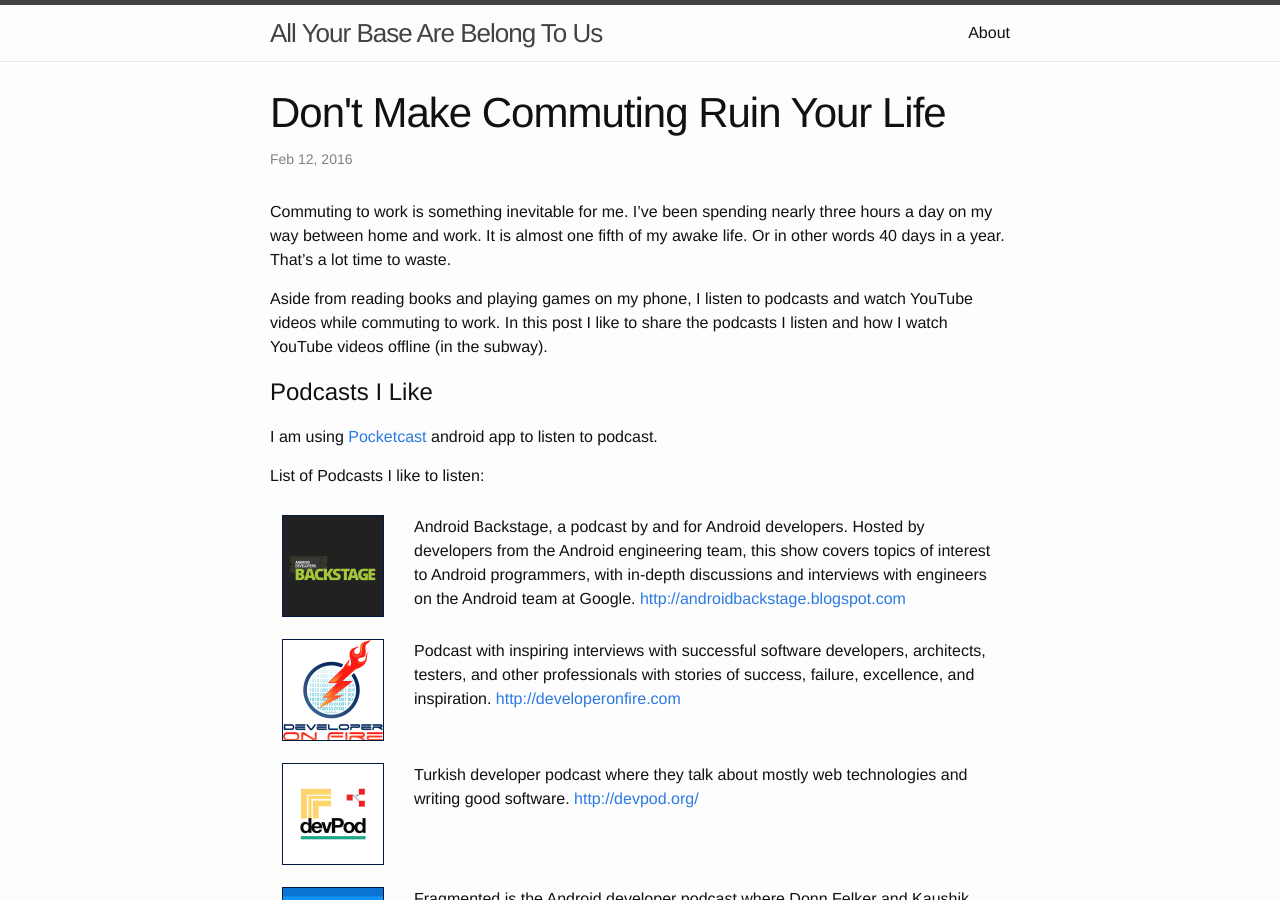
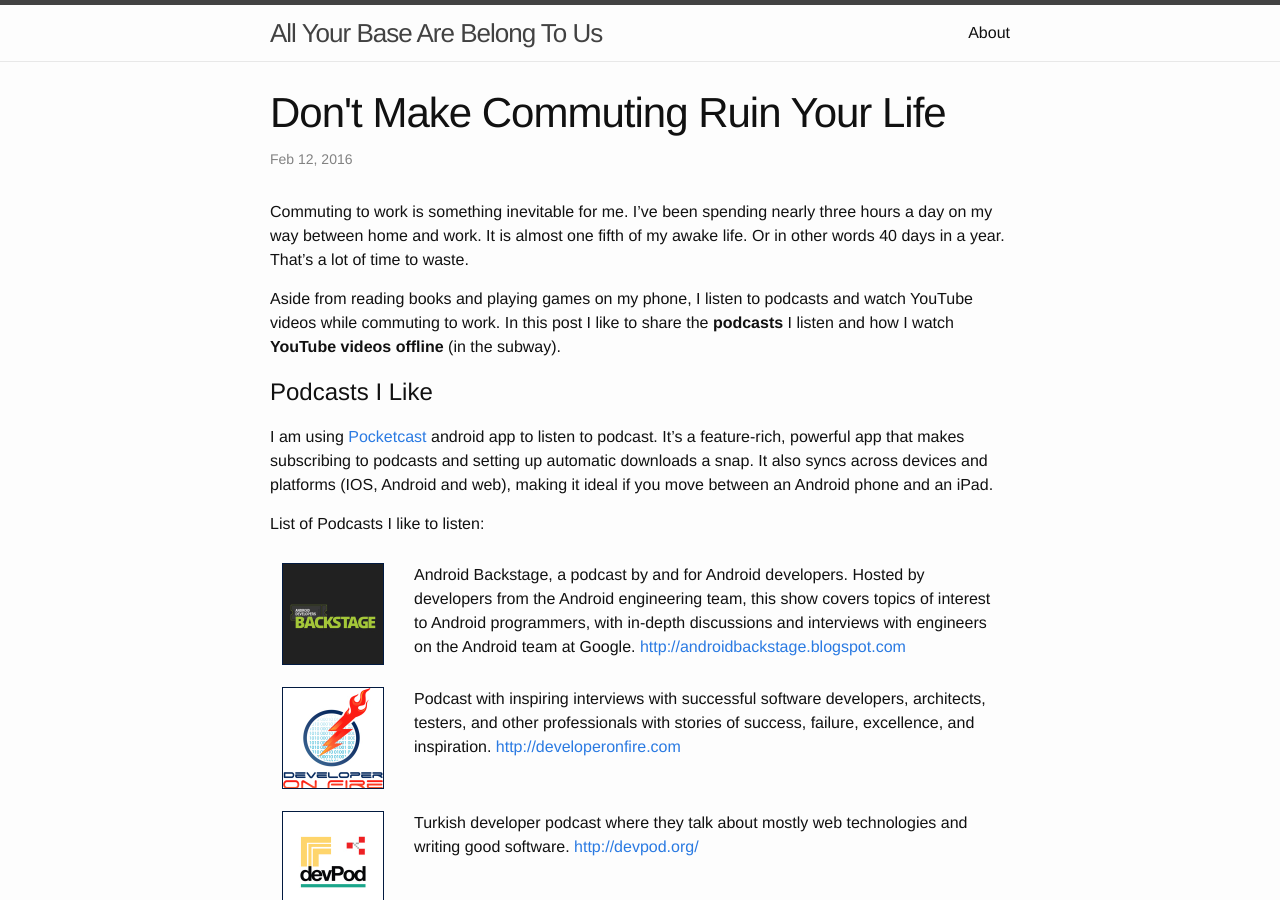
Before and after one commit to ilkinulas/ilkinulas.github.io, a Jekyll site: the page built from _posts/2016-02-12-dont-make-commuting-ruin-your-life.markdown, in a window 1280 px wide and 900 px high. Built offline with Jekyll 4.4.1, drawn with Linux system fonts in a browser that asks for light colours; comment, search, counter and statistics services are not loaded; some of the changed text lies outside the part shown.

Commit message:
last touches

```diff
--- a/_posts/2016-02-12-dont-make-commuting-ruin-your-life.markdown
+++ b/_posts/2016-02-12-dont-make-commuting-ruin-your-life.markdown
@@ -5,13 +5,13 @@
 categories: life
 ---
 
-Commuting to work is something inevitable for me. I've been spending nearly three hours a day on my way between home and work. It is almost one fifth of my awake life. Or in other words 40 days in a year. That's a lot time to waste.
+Commuting to work is something inevitable for me. I've been spending nearly three hours a day on my way between home and work. It is almost one fifth of my awake life. Or in other words 40 days in a year. That's a lot of time to waste.
 
-Aside from reading books and playing games on my phone, I listen to podcasts and watch YouTube videos while commuting to work. In this post I like to share the podcasts I listen and how I watch YouTube videos offline (in the subway).
+Aside from reading books and playing games on my phone, I listen to podcasts and watch YouTube videos while commuting to work. In this post I like to share the **podcasts** I listen and how I watch **YouTube videos offline** (in the subway).
 
 
 # Podcasts I Like
-I am using [Pocketcast](http://www.shiftyjelly.com/pocketcasts) android app to listen to podcast.
+I am using [Pocketcast](http://www.shiftyjelly.com/pocketcasts) android app to listen to podcast. It’s a feature-rich, powerful app that makes subscribing to podcasts and setting up automatic downloads a snap. It also syncs across devices and platforms (IOS, Android and web), making it ideal if you move between an Android phone and an iPad.
 
 List of Podcasts I like to listen:
 <table>
```
Also changed, not shown: other parts of _posts/2016-02-12-dont-make-commuting-ruin-your-life.markdown (+2 -0 lines).
